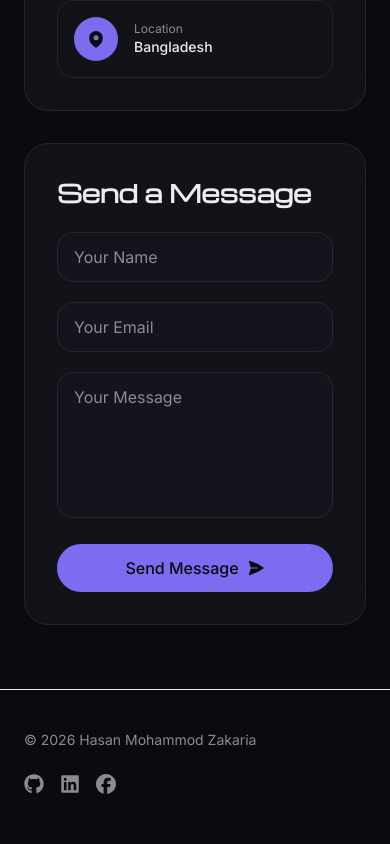
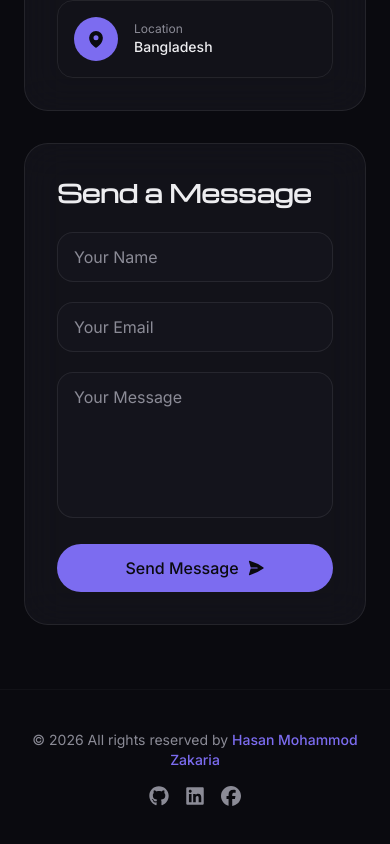
Before and after one commit to HasanMohammodZakaria/personal-portfolio, a Next.js app: page / in a window 390 px wide. Shown: the part 10112-10956 px from the top of the page. Built offline with nearby package versions, Linux system fonts and the light colour scheme.

Commit message:
change footer design

```diff
--- a/src/components/layout/Footer.tsx
+++ b/src/components/layout/Footer.tsx
@@ -5,101 +5,59 @@ import {
   type SocialLink,
 } from "@/data/socials";
 
-
-
-
-
-
-
-export default function Footer(){
-
+export default function Footer() {
   return (
-
     <footer
       className="
         border-t
-        border-default
+        border-border-default/40
         py-10
       "
     >
-
       <div
         className="
           mx-auto
           flex
           max-w-7xl
           flex-col
-          gap-6
+          items-center
+          gap-4
           px-6
+          text-center
           md:flex-row
           md:items-center
           md:justify-between
+          md:text-left
         "
       >
-
-
-        <p
-          className="
-            text-sm
-            text-muted
-          "
-        >
-
-          © {new Date().getFullYear()}
-          {" "}
-          {siteConfig.name}
-
+        <p className="text-sm text-muted">
+          © {new Date().getFullYear()} All rights reserved by{" "}
+          <span className="font-medium text-primary">
+            {siteConfig.name}
+          </span>
         </p>
 
+        <div className="flex gap-4">
+          {socialLinks.map((social: SocialLink) => {
+            const Icon = social.icon;
 
-
-        <div
-          className="
-            flex
-            gap-4
-          "
-        >
-
-         {
-  socialLinks.map((social: SocialLink)=>{
-
-    const Icon =
-      social.icon;
-
-    return (
-
-                <Link
-
-                  key={social.id}
-
-                  href={social.href}
-
-                  target="_blank"
-
-                  className="
-                    text-muted
-                    hover:text-primary
-                  "
-
-                >
-
-                  <Icon size={20}/>
-
-                </Link>
-
-              );
-
-            })
-          }
-
-
+            return (
+              <Link
+                key={social.id}
+                href={social.href}
+                target="_blank"
+                className="
+                  text-muted
+                  transition-colors
+                  hover:text-primary
+                "
+              >
+                <Icon size={20} />
+              </Link>
+            );
+          })}
         </div>
-
-
       </div>
-
     </footer>
-
   );
-
 }
```
